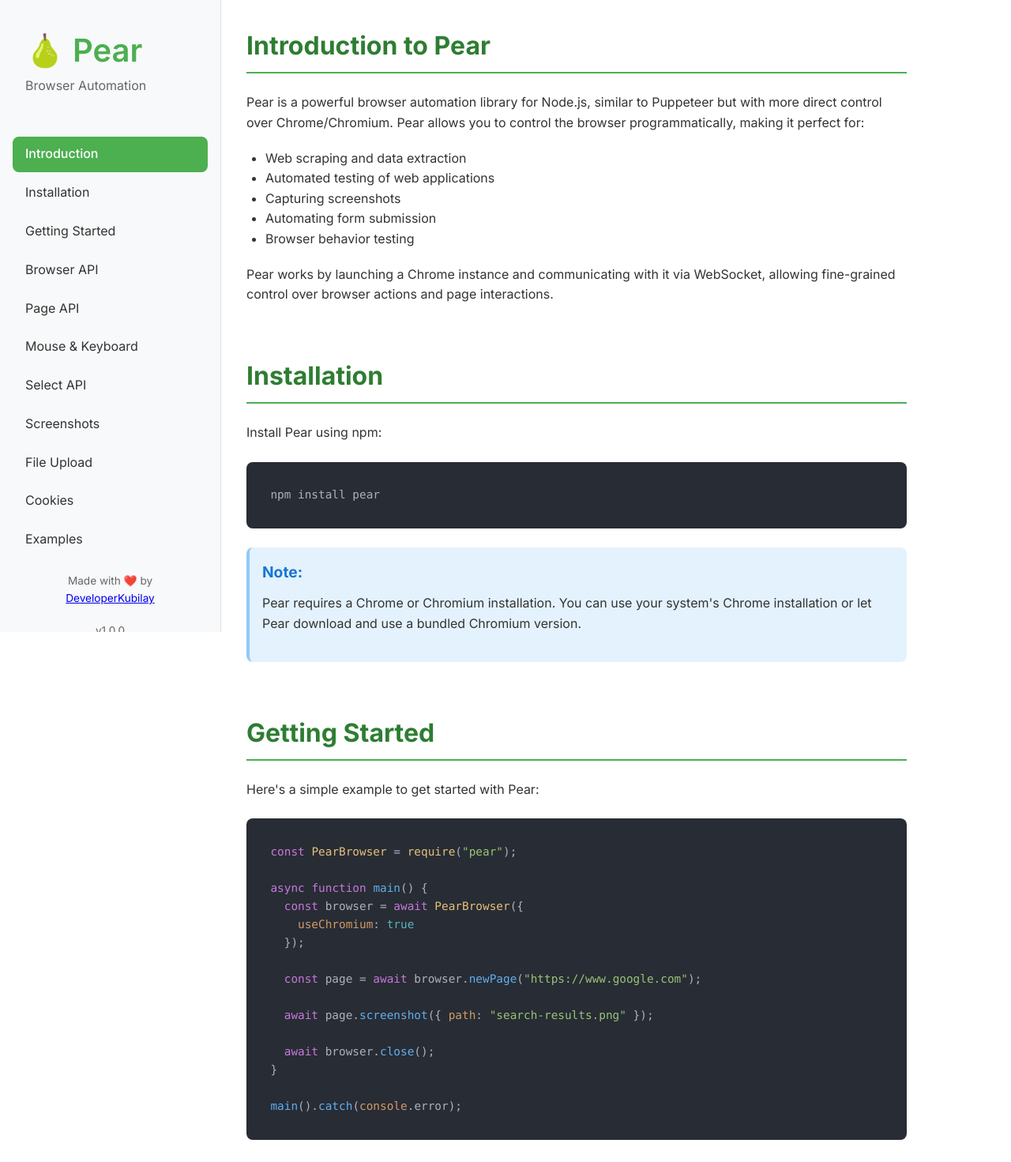
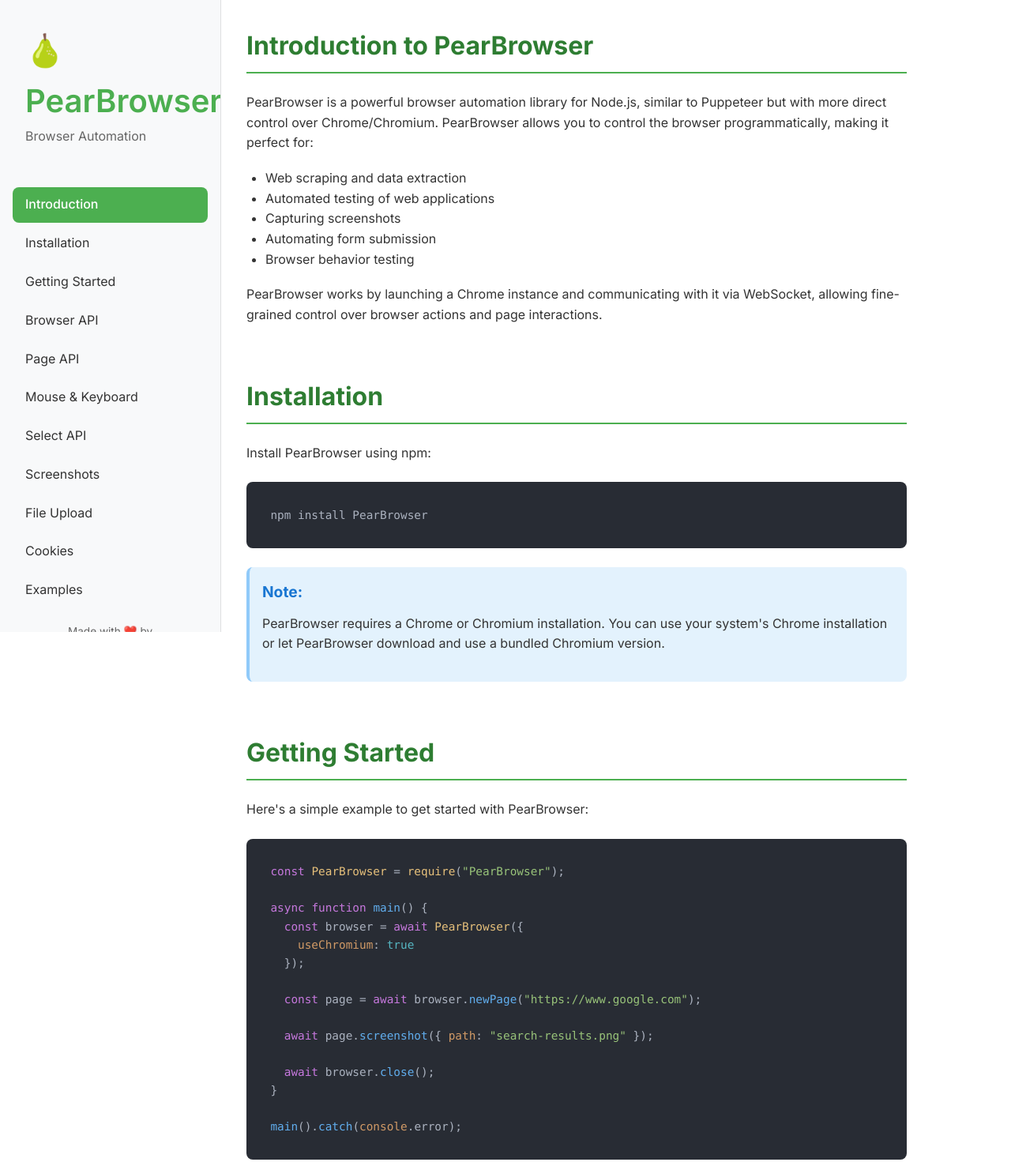
Before and after one commit to DeveloperKubilay/Pear, a browser extension: page index.html in a window 1280 px wide. Shown: the top 1471 px of the page at 79% size. Drawn offline with nearby package versions, Linux system fonts and the light colour scheme.

Commit message:
Add initial documentation for PearBrowser including features, installation, usage, and API references in both English and Turkish.

```diff
--- a/index.html
+++ b/index.html
@@ -3,7 +3,7 @@
 <head>
   <meta charset="UTF-8">
   <meta name="viewport" content="width=device-width, initial-scale=1.0">
-  <title>Pear Browser Automation - Documentation</title>
+  <title>PearBrowser Browser Automation - Documentation</title>
   <link rel="stylesheet" href="https://cdnjs.cloudflare.com/ajax/libs/highlight.js/11.7.0/styles/atom-one-dark.min.css">
   <link rel="preconnect" href="https://fonts.googleapis.com">
   <link rel="preconnect" href="https://fonts.gstatic.com" crossorigin>
@@ -263,7 +263,7 @@
   <div class="layout">
     <nav class="sidebar">
       <div class="logo">
-        <h1>🍐 Pear</h1>
+        <h1>🍐 PearBrowser</h1>
         <p class="tagline">Browser Automation</p>
       </div>
       <ul class="nav-links">
@@ -287,8 +287,8 @@
 
     <main class="content">
       <section id="introduction" class="section">
-        <h2>Introduction to Pear</h2>
-        <p>Pear is a powerful browser automation library for Node.js, similar to Puppeteer but with more direct control over Chrome/Chromium. Pear allows you to control the browser programmatically, making it perfect for:</p>
+        <h2>Introduction to PearBrowser</h2>
+        <p>PearBrowser is a powerful browser automation library for Node.js, similar to Puppeteer but with more direct control over Chrome/Chromium. PearBrowser allows you to control the browser programmatically, making it perfect for:</p>
         <ul>
           <li>Web scraping and data extraction</li>
           <li>Automated testing of web applications</li>
@@ -296,24 +296,24 @@
           <li>Automating form submission</li>
           <li>Browser behavior testing</li>
         </ul>
-        <p>Pear works by launching a Chrome instance and communicating with it via WebSocket, allowing fine-grained control over browser actions and page interactions.</p>
+        <p>PearBrowser works by launching a Chrome instance and communicating with it via WebSocket, allowing fine-grained control over browser actions and page interactions.</p>
       </section>
 
       <section id="installation" class="section">
         <h2>Installation</h2>
-        <p>Install Pear using npm:</p>
-        <pre><code class="language-bash">npm install pear</code></pre>
+        <p>Install PearBrowser using npm:</p>
+        <pre><code class="language-bash">npm install PearBrowser</code></pre>
 
         <div class="info-box">
           <h4>Note:</h4>
-          <p>Pear requires a Chrome or Chromium installation. You can use your system's Chrome installation or let Pear download and use a bundled Chromium version.</p>
+          <p>PearBrowser requires a Chrome or Chromium installation. You can use your system's Chrome installation or let PearBrowser download and use a bundled Chromium version.</p>
         </div>
       </section>
 
       <section id="getting-started" class="section">
         <h2>Getting Started</h2>
-        <p>Here's a simple example to get started with Pear:</p>
-        <pre><code class="language-javascript">const PearBrowser = require("pear");
+        <p>Here's a simple example to get started with PearBrowser:</p>
+        <pre><code class="language-javascript">const PearBrowser = require("PearBrowser");
 
 async function main() {
   const browser = await PearBrowser({
@@ -384,7 +384,7 @@
         </ul>
 
         <h3>Browser Events</h3>
-        <p>Pear emits events you can listen to:</p>
+        <p>PearBrowser emits events you can listen to:</p>
         <pre><code class="language-javascript">browser.on("tabcreated", (tab) => {
   console.log("New tab created:", tab);
 });</code></pre>
@@ -481,7 +481,7 @@
 
       <section id="select-api" class="section">
         <h2>Select API</h2>
-        <p>Pear provides a specialized API for working with select elements:</p>
+        <p>PearBrowser provides a specialized API for working with select elements:</p>
         <pre><code class="language-javascript">// Get all options in a select
 const options = await page.select.getOptions("#dropdown");
 console.log("Available options:", options);
@@ -519,7 +519,7 @@
 
       <section id="file-upload" class="section">
         <h2>File Upload</h2>
-        <p>Pear supports file uploads and drag-and-drop file operations:</p>
+        <p>PearBrowser supports file uploads and drag-and-drop file operations:</p>
         <pre><code class="language-javascript">// Upload a file using a file input
 await page.uploadFile("#fileInput", "/path/to/file.jpg");
 // Multiple files
@@ -556,7 +556,7 @@
         <h2>Examples</h2>
 
         <h3>Basic Navigation</h3>
-        <pre><code class="language-javascript">const PearBrowser = require("pear");
+        <pre><code class="language-javascript">const PearBrowser = require("PearBrowser");
 
 async function main() {
   const browser = await PearBrowser({ useChromium: true });
@@ -575,7 +575,7 @@
 main().catch(console.error);</code></pre>
 
         <h3>Form Submission</h3>
-        <pre><code class="language-javascript">const PearBrowser = require("pear");
+        <pre><code class="language-javascript">const PearBrowser = require("PearBrowser");
 
 async function main() {
   const browser = await PearBrowser({ useChromium: true });
@@ -596,7 +596,7 @@
 main().catch(console.error);</code></pre>
 
         <h3>Web Scraping</h3>
-        <pre><code class="language-javascript">const PearBrowser = require("pear");
+        <pre><code class="language-javascript">const PearBrowser = require("PearBrowser");
 const fs = require("fs");
 
 async function main() {
@@ -622,7 +622,7 @@
 main().catch(console.error);</code></pre>
 
         <h3>With Express Server Integration</h3>
-        <pre><code class="language-javascript">const PearBrowser = require("pear");
+        <pre><code class="language-javascript">const PearBrowser = require("PearBrowser");
 const express = require("express");
 const http = require("http");
 
@@ -631,7 +631,7 @@
   const server = http.createServer(app);
 
   app.get('/', (req, res) => {
-    res.send('Pear Browser API Server');
+    res.send('PearBrowser Browser API Server');
   });
 
   server.listen(3000, () => {
```
Also changed, not shown: Pear/package.json (+12 -7 lines), examples.js (deleted, +0 -100 lines), Pear/pearext/manifest.json, Pear/readme.md (added), readme.md (added), 1 other file.
